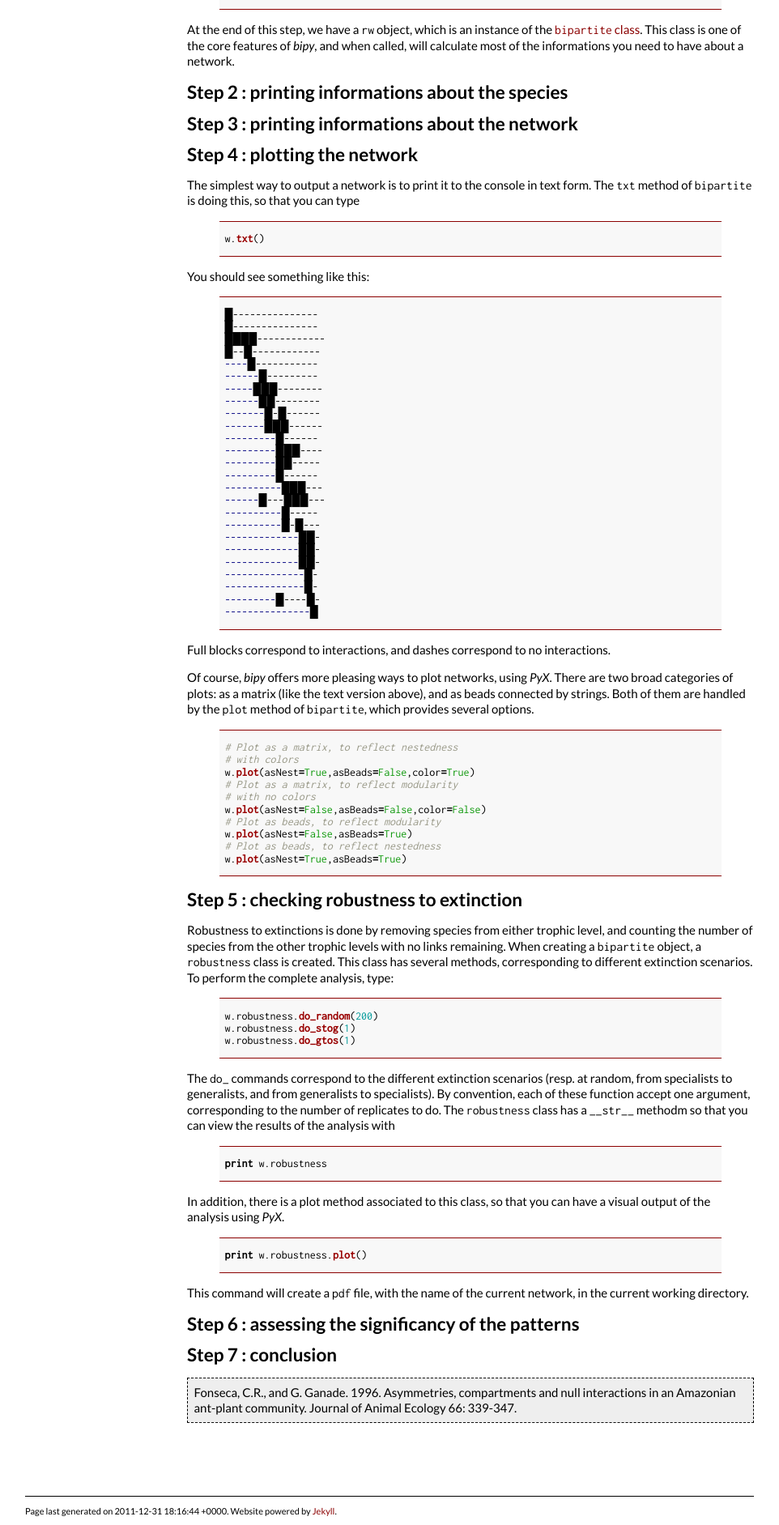
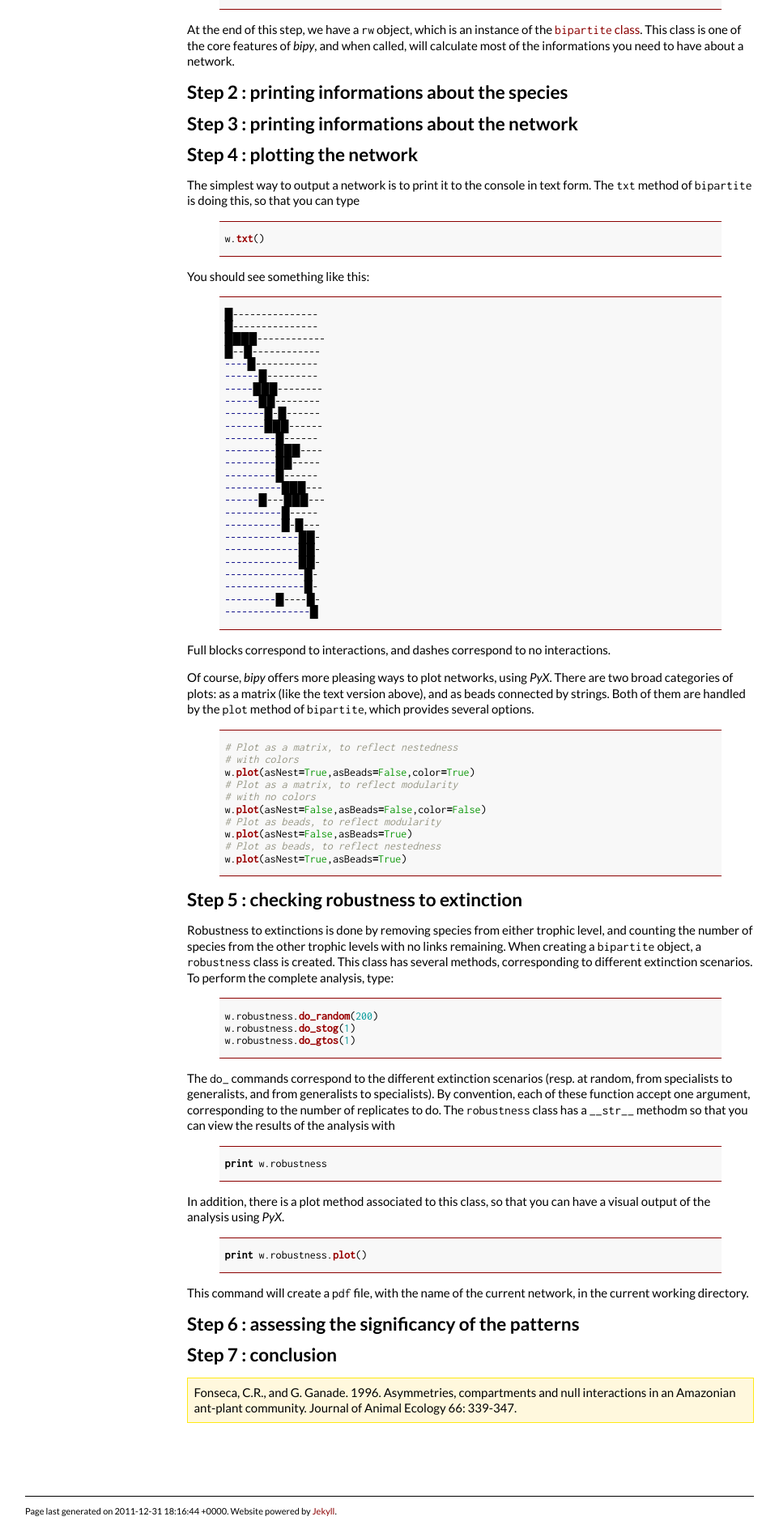
Before and after one commit to tpoisot/bipy, a Jekyll site: the page built from tutorial/index.md, in a window 1280 px wide. Shown: the part 622-2505 px from the top of the page at 81% size, without its empty margins (159-1121 px from the left). Built offline with Jekyll 4.4.1, drawn with Linux system fonts in a browser that asks for light colours.

Commit message:
CSS fixes

```diff
--- a/_layouts/post.html
+++ b/_layouts/post.html
@@ -24,9 +24,10 @@ layout: default
 
 
 <div class='content'>
+<div class='blog_entry'>
 <h1>{{ page.title }}</h1>
 	{{ content }}
-
+</div>
 {% if site.disqus %}
 <div id="comments">
   <h2>Comments</h2>
--- a/css/style.css
+++ b/css/style.css
@@ -108,9 +108,13 @@ a{
 }
 
 .ref{
-	border: 1px dashed black;
-	background-color: #eee;
+	border: 1px solid #ffea14;
+	background-color: #fff8dd;
 	margin-bottom: 1em;
 	margin-top: 1em;
 	padding: 0.5em;
 }
+
+.blog_entry{
+	padding-bottom: 2em;
+}
```
